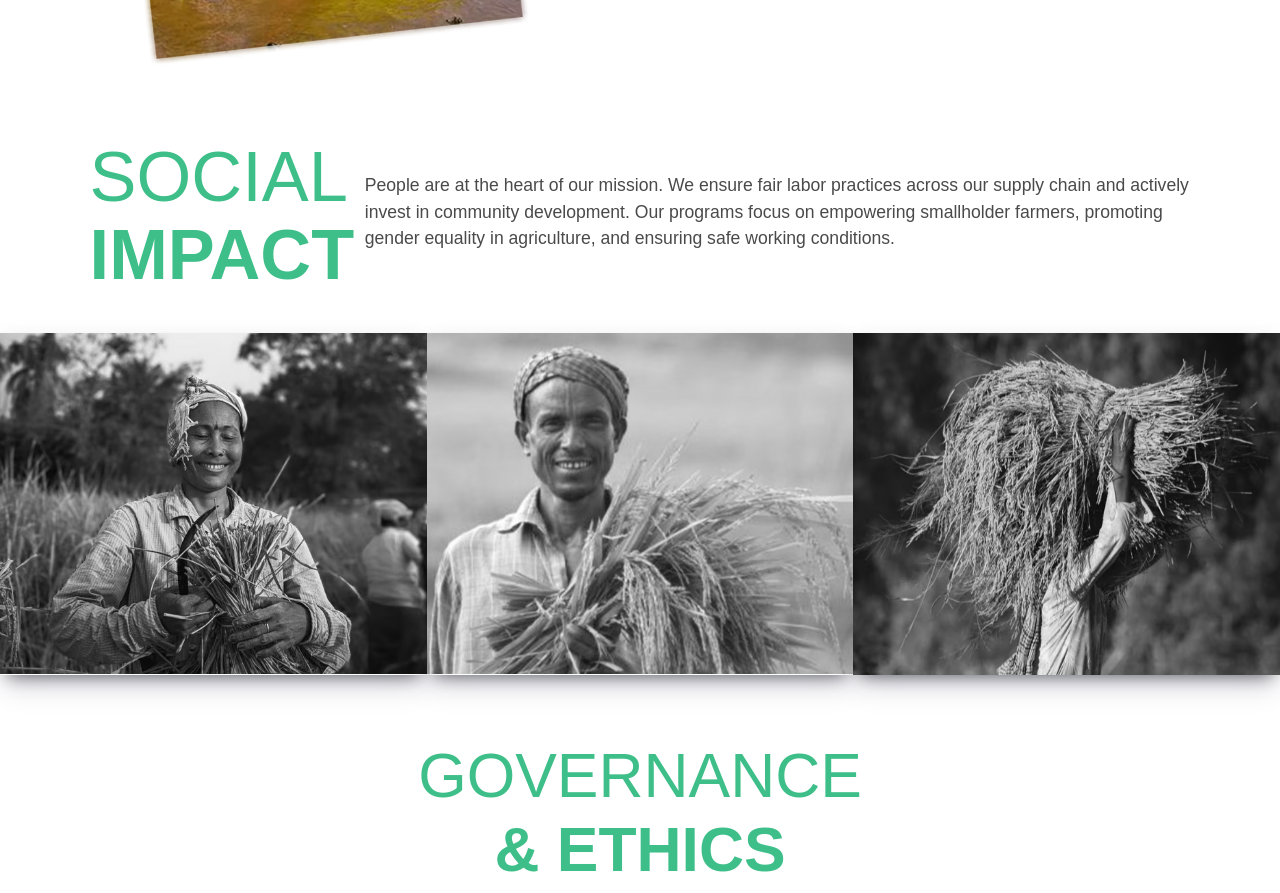
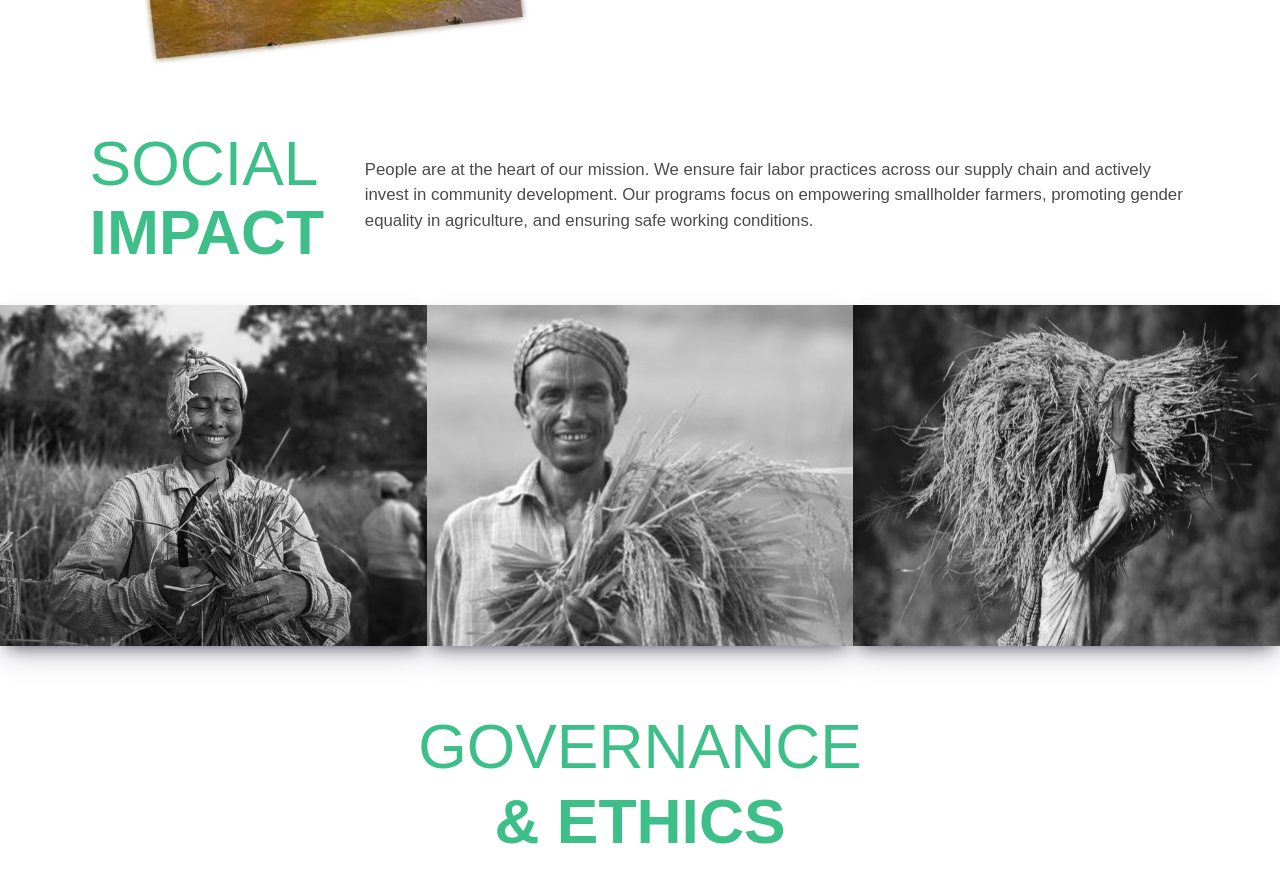
Before and after one commit to josephpal27/Sustainable-Agro, a React (Vite) app: page /esg-and-impact in a window 1280 px wide. Shown: the part 1380-2273 px from the top of the page. Built offline with nearby package versions, Linux system fonts and the light colour scheme; a web font is replaced by a local one.

Commit message:
Social impact responsivenss added

```diff
--- a/src/components/social-impact/SocialImpact.css
+++ b/src/components/social-impact/SocialImpact.css
@@ -47,11 +47,33 @@
 
 /* Media Queries */
 @media screen and (min-width: 1230px) and (max-width: 1399px) {
-
+    .social-impact{
+        margin-top: 4rem;
+    }
+    .social-impact-content h3{
+        font-size: calc(3.5rem + 0.5vw);
+    }
+    .social-impact-content p{
+        font-size: calc(0.65rem + 0.5vw);
+    }
+    .social-impact-images{
+        margin-top: 1.8rem;
+    }
 }
 
 @media screen and (min-width: 992px) and (max-width: 1229px) {
-
+    .social-impact{
+        margin-top: 3.5rem;
+    }
+    .social-impact-content h3{
+        font-size: calc(3rem + 0.5vw);
+    }
+    .social-impact-content p{
+        font-size: calc(0.6rem + 0.5vw);
+    }
+    .social-impact-images{
+        margin-top: 1.5rem;
+    }
 }
 
 /* Mobile screen */
```
